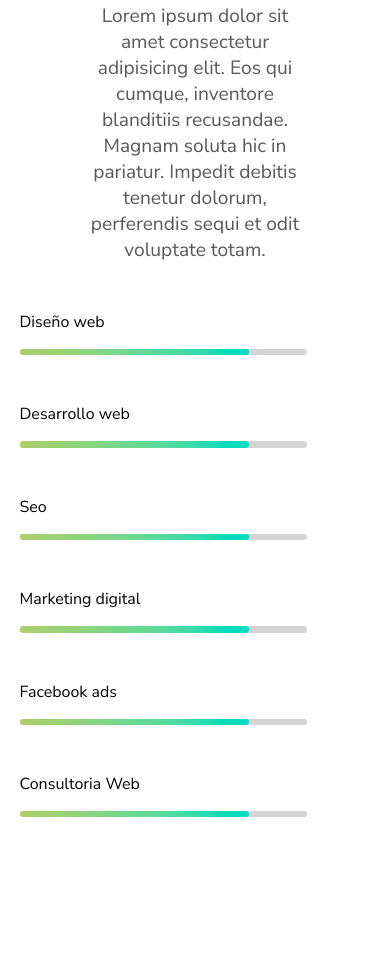
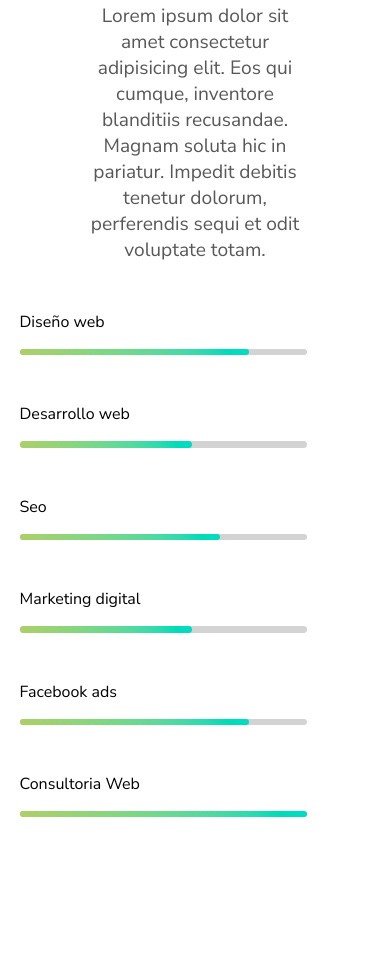
Before and after one commit to jutobop/portafolio, a plain HTML site: page index.html in a window 390 px wide. Shown: the part 1017-1997 px from the top of the page. Drawn offline with Linux system fonts and the light colour scheme; grey boxes are pictures that could not be loaded.

Commit message:
responsivev2

```diff
--- a/assets/css/layout.css
+++ b/assets/css/layout.css
@@ -185,7 +185,7 @@ body{
    font-weight: 800;
    font-size:1.3rem;
    color:white;
-   margin-top:12rem;
+   margin-top:6rem;
    margin-bottom: 8rem;
    padding: 0rem 3rem;
 
@@ -241,12 +241,17 @@ body{
         border-radius: 10px;
 
     }
+
     .progress.percent-80 {
         width: 80%;
         padding-right: 6rem;
     }
     .progress.percent-70 {
         width: 70%;
+        padding-right: 6rem;
+    }
+    .progress.percent-60 {
+        width: 60%;
         padding-right: 6rem;
     }
     .bars{
--- a/index.html
+++ b/index.html
@@ -101,7 +101,7 @@
 
       </div>
       <div class="progress-container ">
-          <div class="progress percent-80"></div>
+          <div class="progress percent-60"></div>
       </div>
     </div>
     <div class=" bars">
@@ -110,7 +110,7 @@
 
       </div>
       <div class="progress-container ">
-          <div class="progress percent-80"></div>
+          <div class="progress percent-70"></div>
       </div>
     </div>
     </div>
@@ -121,7 +121,7 @@
 
         </div>
         <div class="progress-container ">
-            <div class="progress percent-80"></div>
+            <div class="progress percent-60"></div>
         </div>
     </div>
     <div class=" bars">
@@ -139,7 +139,7 @@
 
       </div>
       <div class="progress-container ">
-          <div class="progress percent-80"></div>
+          <div class="progress percent-7gi0"></div>
       </div>
     </div>
     </div>
```
